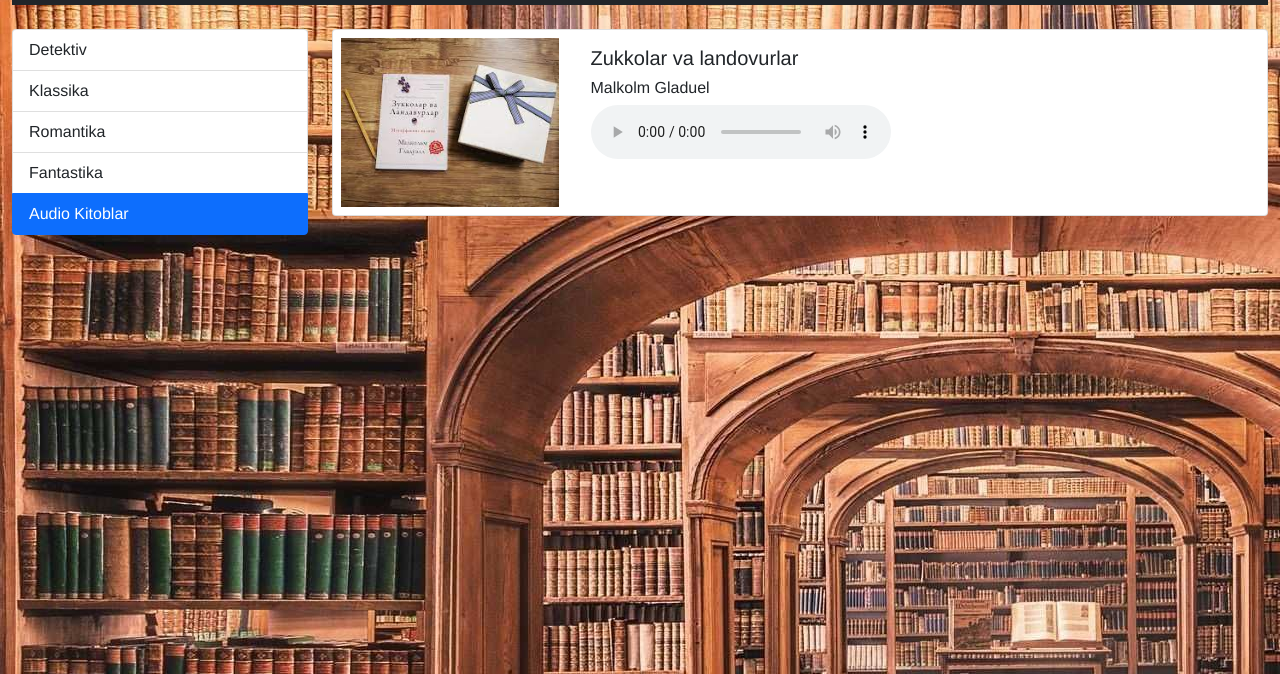
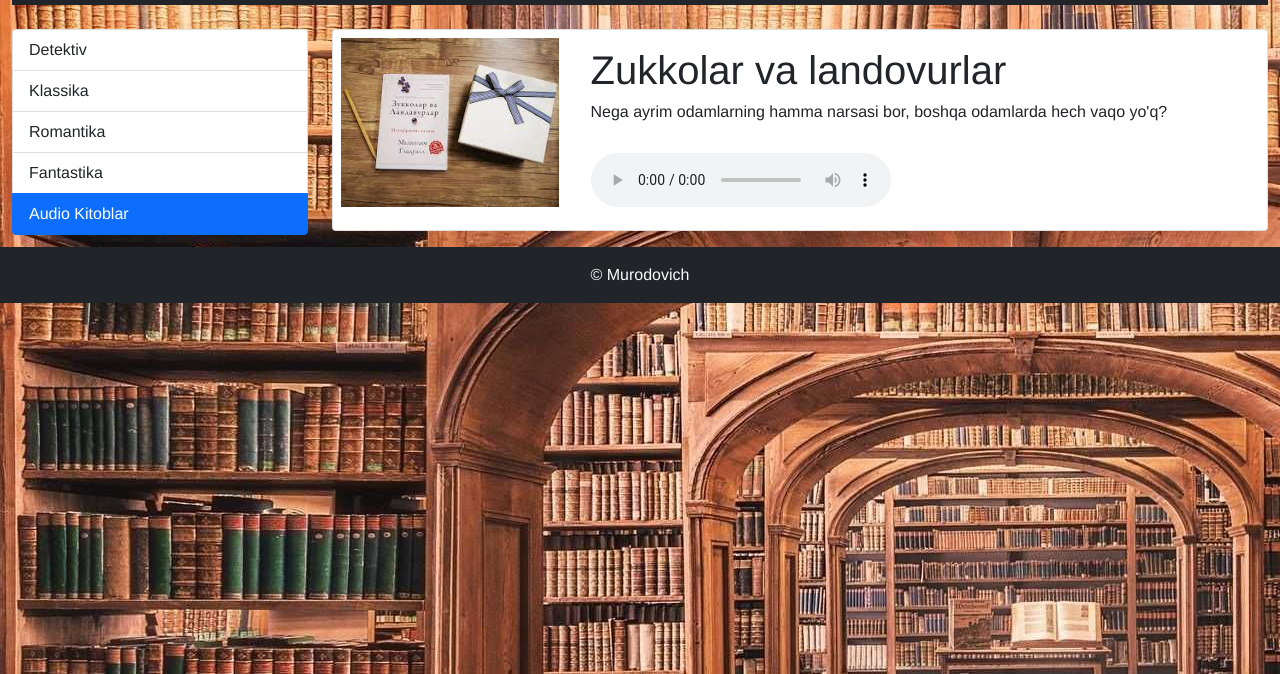
Before and after one commit to Murodovicch/elektron-kitob, a plain HTML site: page 7.html in a window 1280 px wide. Shown: the part 126-800 px from the top of the page. Drawn offline with nearby package versions, Linux system fonts and the light colour scheme.

Commit message:
add footer

```diff
--- a/7.html
+++ b/7.html
@@ -133,7 +133,6 @@
 
         <!--Kitoblar boshlandi -->
         <div class="col-12 col-md-9 mt-4 mt-md-0">
-
           <!--1-ak boshi-->
           <div class="col-12 card mb-3">
             <div class="row g-0">
@@ -146,24 +145,35 @@
               </div>
               <div class="col-md-9 px-2">
                 <div class="card-body">
-                    <h5 class="card-title">
-                        Zukkolar va landovurlar
-                    </h5>
-                    <h6>Malkolm Gladuel</h6>
+                  <h1 class="card-title">Zukkolar va landovurlar</h1>
+                  <h6>
+                    Nega ayrim odamlarning hamma narsasi bor, boshqa odamlarda
+                    hech vaqo yo'q?
+                  </h6>
+                  <br />
                   <audio controls autoplay>
-						<source src="audio/Зукколар_ва_ландовурлар__Китобнинг_1_ярми__Малкольм_Гладуэлл.mp3" type="audio/mpeg" />
+                    <source
+                      src="audio/Зукколар_ва_ландовурлар__Китобнинг_1_ярми__Малкольм_Гладуэлл.mp3"
+                      type="audio/mpeg"
+                    />
                   </audio>
-
                 </div>
               </div>
             </div>
           </div>
           <!--1-ak oxiri-->
-
         </div>
         <!-- Kitoblar tugadi -->
       </div>
       <!-- Main kontent tugadi -->
+
+      <!--footer qatori boshlandi-->
+      <div class="row">
+        <div class="col-12 p-3 bg-dark text-light text-center">
+          <footer>&copy; Murodovich</footer>
+        </div>
+      </div>
+      <!--footer qatori tugadi-->
     </div>
     <!-- container tugadi -->
   </body>
```
Also changed, not shown: 1.html (+12 -4 lines), 2.html (+13 -7 lines), 3.html (+12 -4 lines), 4.html (+15 -5 lines), 5.html (+13 -7 lines), 6.html (+12 -4 lines), audio.html (+6 -11 lines), index.html (+7 -6 lines). Lines whose indentation alone changed are shown as unchanged.
